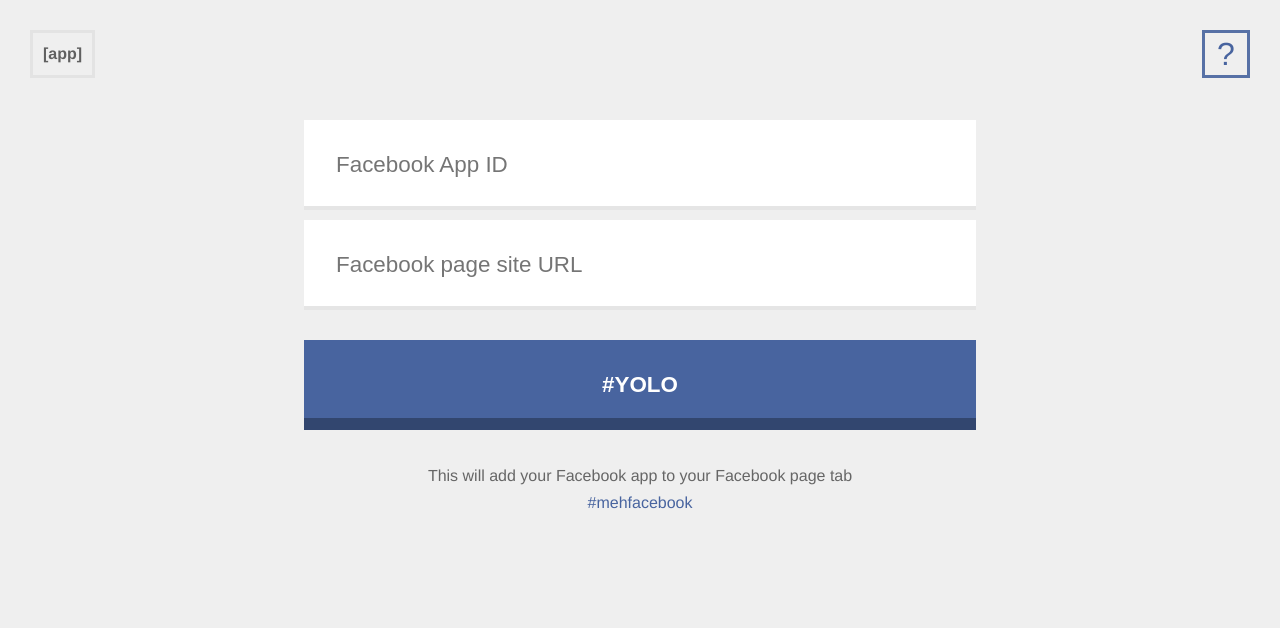
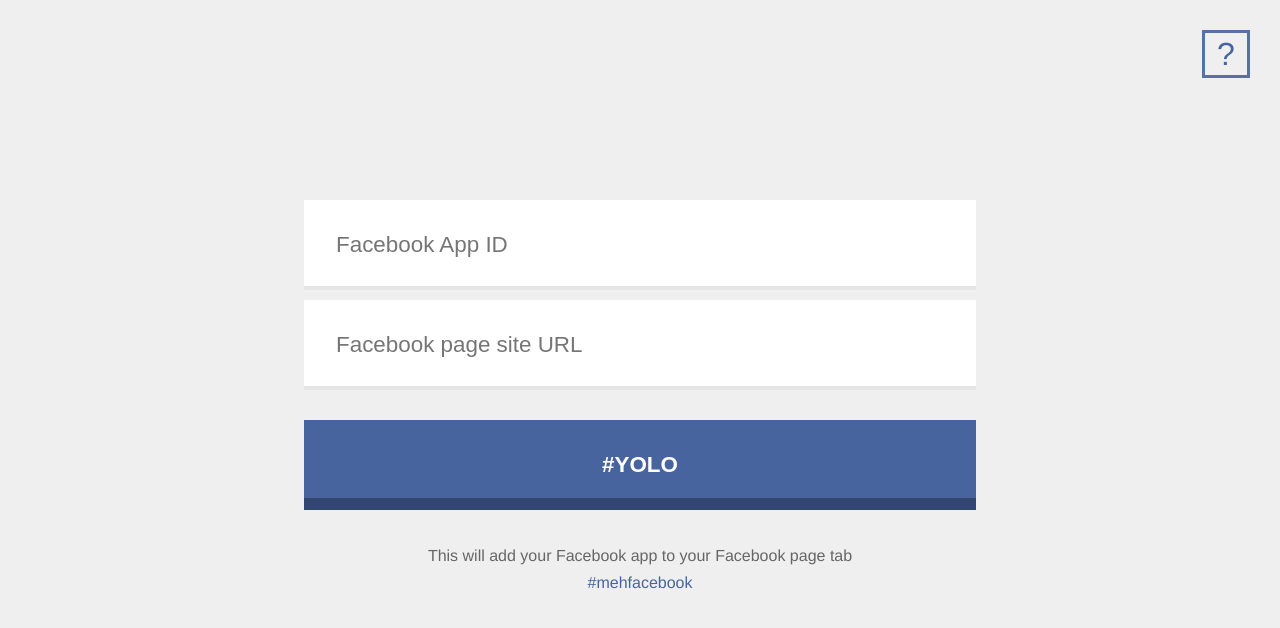
Before and after one commit to robertpataki/fb-tab-app, a plain HTML site: page index.html in a window 1280 px wide. Drawn offline with Linux system fonts and the light colour scheme.

Commit message:
Remove app logo and update styling

```diff
--- a/index.html
+++ b/index.html
@@ -235,6 +235,7 @@
 	@media screen and (min-width: 800px) {
 		.l-main {
 			max-width: 42rem;
+			padding-top: 200px;
 		}
 		.form_item {
 			font-size: 140%;
@@ -247,7 +248,7 @@
 		<div class="linky_bg"></div>
 		<div class="linky_label">?</div>
 	</a>
-	<div class="headline">[app]</div>
+	<!-- <div class="headline">[app]</div> -->
 
 
 	<form class="l-main">
```
